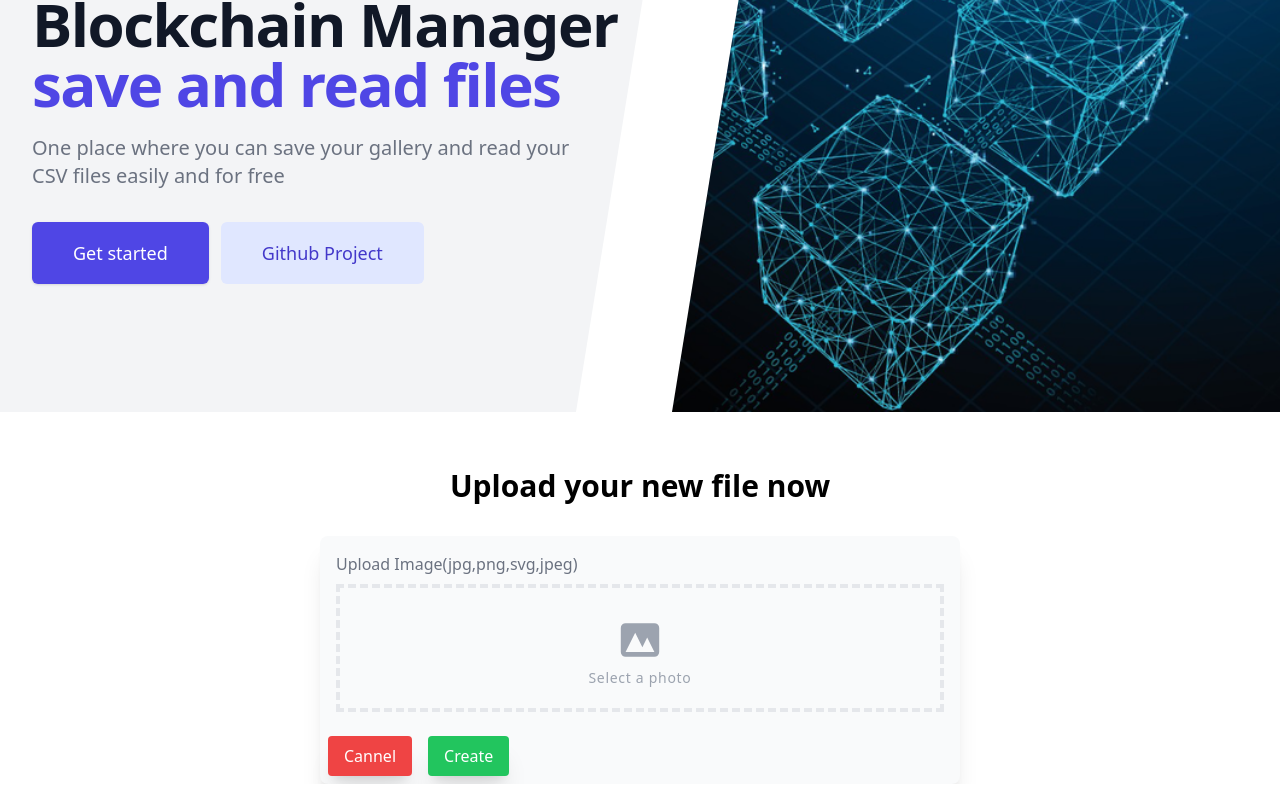
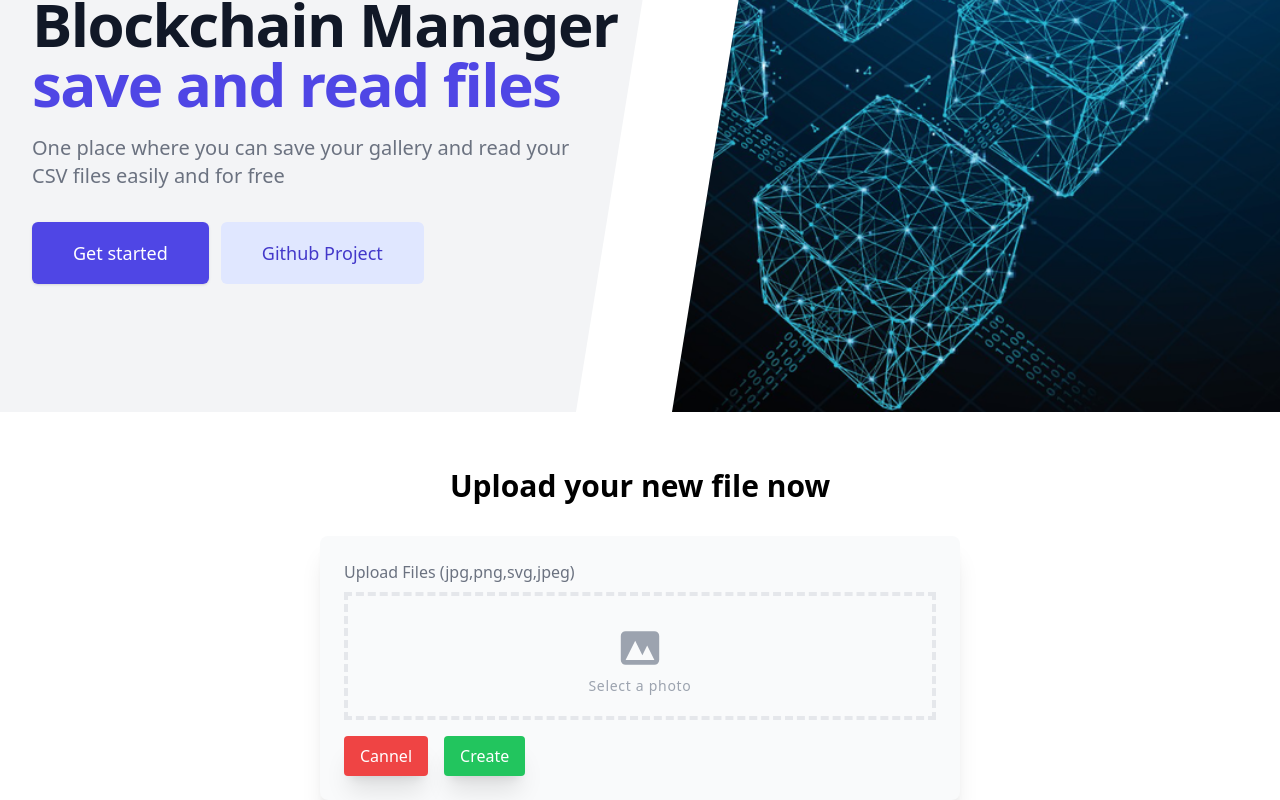
Before and after one commit to bgfborges/blockchain-test, a Next.js app: page / in a window 1280 px wide. Shown: the part 182-982 px from the top of the page. Built offline with nearby package versions, Linux system fonts and the light colour scheme.

Commit message:
feat: create context handler localStorage

```diff
--- a/src/components/Uploader/index.tsx
+++ b/src/components/Uploader/index.tsx
@@ -1,10 +1,33 @@
+import { ChangeEvent, useContext, useRef, useState } from "react"
+import { FileContext } from "../../contexts/uploadFiles"
+
 export default function Uploader(){
+
+    // Local URL path
+    const [fileLocalPath, setFileLocalPath] = useState<File>()
+
+    const { setLocalStorageImage } = useContext(FileContext)
+
+    const imgRef = useRef<HTMLImageElement>()
+
+    // Get the current file local path
+    const handleUploadInputChange = (e: ChangeEvent<HTMLInputElement>) => {
+        setFileLocalPath(e.target.files[0])
+    }
+
+    // Handle the functionalities to save the path when submited
+    const handleFormSubmit = (e: any) => {
+        e.preventDefault()
+        setLocalStorageImage(fileLocalPath)
+    }
+
     return(
         <div className="flex justify-center mt-8">
+            <img ref={imgRef} src="" alt="" />
             <div className="rounded-lg shadow-xl bg-gray-50 lg:w-1/2">
-                <div className="m-4">
-                    <label className="inline-block mb-2 text-gray-500">Upload
-                        Image(jpg,png,svg,jpeg)</label>
+                <form action="" className="p-4 lg:p-6" onSubmit={handleFormSubmit}>
+                    <div>
+                        <label className="inline-block mb-2 text-gray-500">Upload Files (jpg,png,svg,jpeg)</label>
                         <div className="flex items-center justify-center w-full">
                             <label className="flex flex-col w-full h-32 border-4 border-dashed hover:bg-gray-100 hover:border-gray-300">
                                 <div className="flex flex-col items-center justify-center pt-7">
@@ -18,14 +41,15 @@ export default function Uploader(){
                                     <p className="pt-1 text-sm tracking-wider text-gray-400 group-hover:text-gray-600">
                                         Select a photo</p>
                                 </div>
-                            <input type="file" className="opacity-0" />
+                                <input type="file" accept=".png,.svg" className="opacity-0" onChange={handleUploadInputChange} />
                             </label>
                         </div>
                     </div>
-                <div className="flex p-2 space-x-4">
+                    <div className="flex space-x-4 mt-4">
                         <button className="px-4 py-2 text-white bg-red-500 rounded shadow-xl">Cannel</button>
                         <button className="px-4 py-2 text-white bg-green-500 rounded shadow-xl">Create</button>
                     </div>
+                </form>
             </div>
         </div>
     )
--- /dev/null
+++ b/src/contexts/uploadFiles.tsx
@@ -0,0 +1,57 @@
+import { createContext, ReactNode, useEffect, useState } from 'react'
+
+interface FileContextData {
+    storedImages: object[];
+    setLocalStorageImage: (file: File) => void;
+}
+
+export const FileContext = createContext<FileContextData>(
+    {} as FileContextData // it's a hack in the most part of documentations for the initial state on this format
+)
+
+interface filesProviderProps {
+    children: ReactNode;
+}
+
+export const FilesProvider = ({children}: filesProviderProps) => {
+
+    const [storedImages, setStoredImages] = useState<object[]>([])
+
+    useEffect(() => {
+        var images = (JSON.parse( localStorage.getItem('images')) || "[]") as object[]  // If it's empty (because never stored anything), return an empty array
+        setStoredImages(images)
+    }, [])
+
+    // With the purpose of further improvements, the name of this function should be more generic, to declare the action and nothing more (as long as the process may be different someday)
+    // But on the purpose of this test, it's more clearly and easy to understand defining the name with the action it will have
+    function setLocalStorageImage(file: File) {
+        // Set the new image to the old array in local state
+        const localStorageImages = JSON.parse( localStorage.getItem('images') || "[]" )
+        // Set the new storage with the new image
+
+        const reader = new FileReader()
+
+        reader.addEventListener('load', () => {
+            // Check if the result is a string and not an ArrayBuffer
+            if(typeof reader.result === 'string'){
+                // convert image file to base64 string and save to localStorage
+                localStorageImages.push({
+                    filename: file.name,
+                    size: file.size,
+                    data: reader.result
+                })
+                localStorage.setItem('images',  JSON.stringify( localStorageImages ))
+            }
+        }, false)
+
+        if (file) {
+            reader.readAsDataURL(file)
+        }
+    }
+
+    return (
+        <FileContext.Provider value={{ storedImages, setLocalStorageImage }}>
+            {children}
+        </FileContext.Provider>
+    )
+}
--- a/src/pages/_app.tsx
+++ b/src/pages/_app.tsx
@@ -1,7 +1,13 @@
 import '../styles/globals.scss'
+import { FilesProvider } from '../contexts/uploadFiles'
 
 function MyApp({ Component, pageProps }) {
-  return <Component {...pageProps} />
+
+  return (
+    <FilesProvider>
+      <Component {...pageProps} />
+    </FilesProvider>
+  )
 }
 
 export default MyApp
--- /dev/null
+++ b/src/pages/gallery.tsx
@@ -0,0 +1,14 @@
+import { useContext, useEffect } from "react"
+import { FileContext } from "../contexts/uploadFiles"
+
+export default function Gallery() {
+    const { storedImages } = useContext(FileContext)
+
+    console.log(storedImages)
+
+    return (
+        <ul>
+            { storedImages && storedImages.map( (file, i) => <li key={i}>{file['filename']}<img src={file['data']} alt="" /></li> ) }
+        </ul>
+    )
+}
```
Also changed, not shown: src/components/Hero/index.tsx (indentation only). Lines whose indentation alone changed are shown as unchanged.
